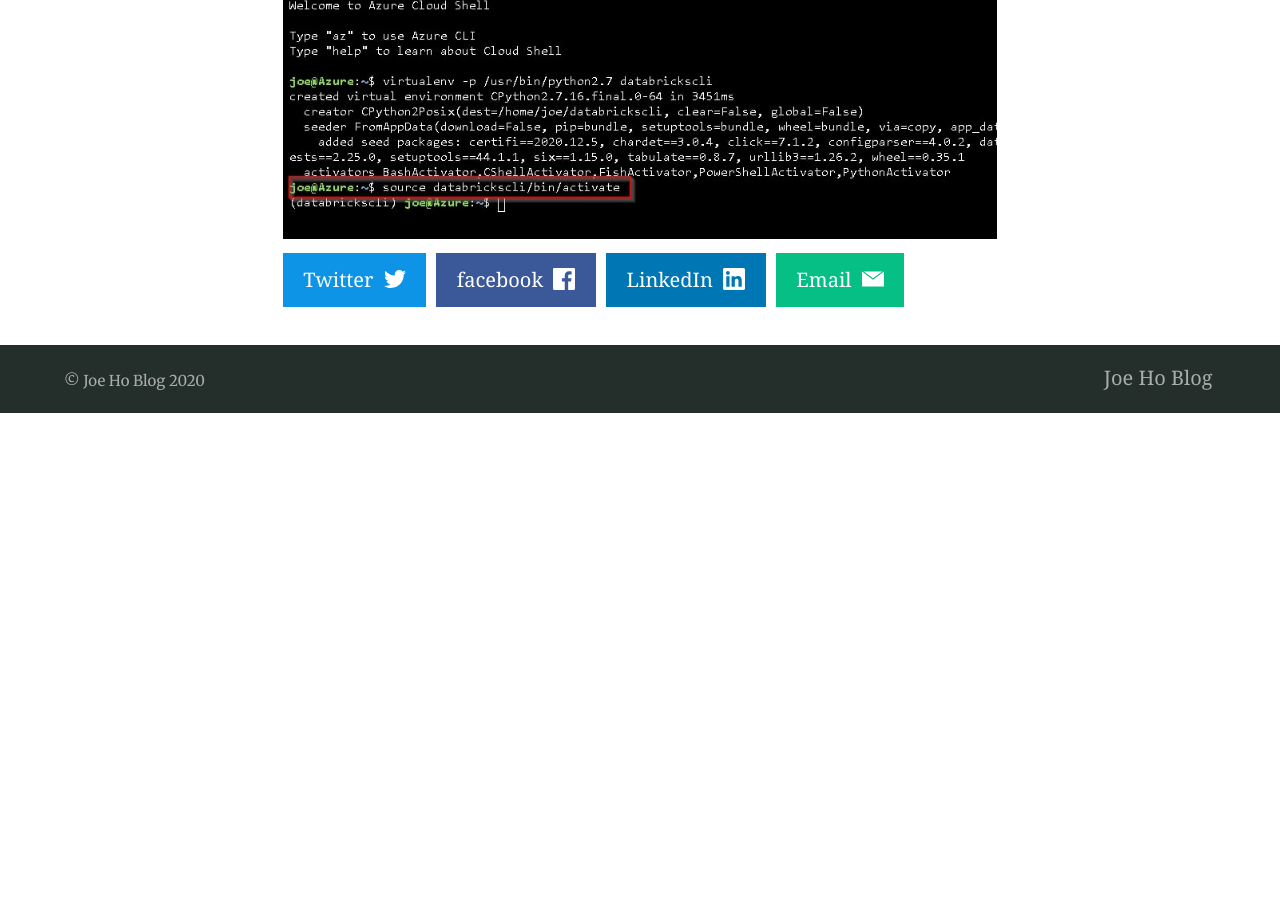
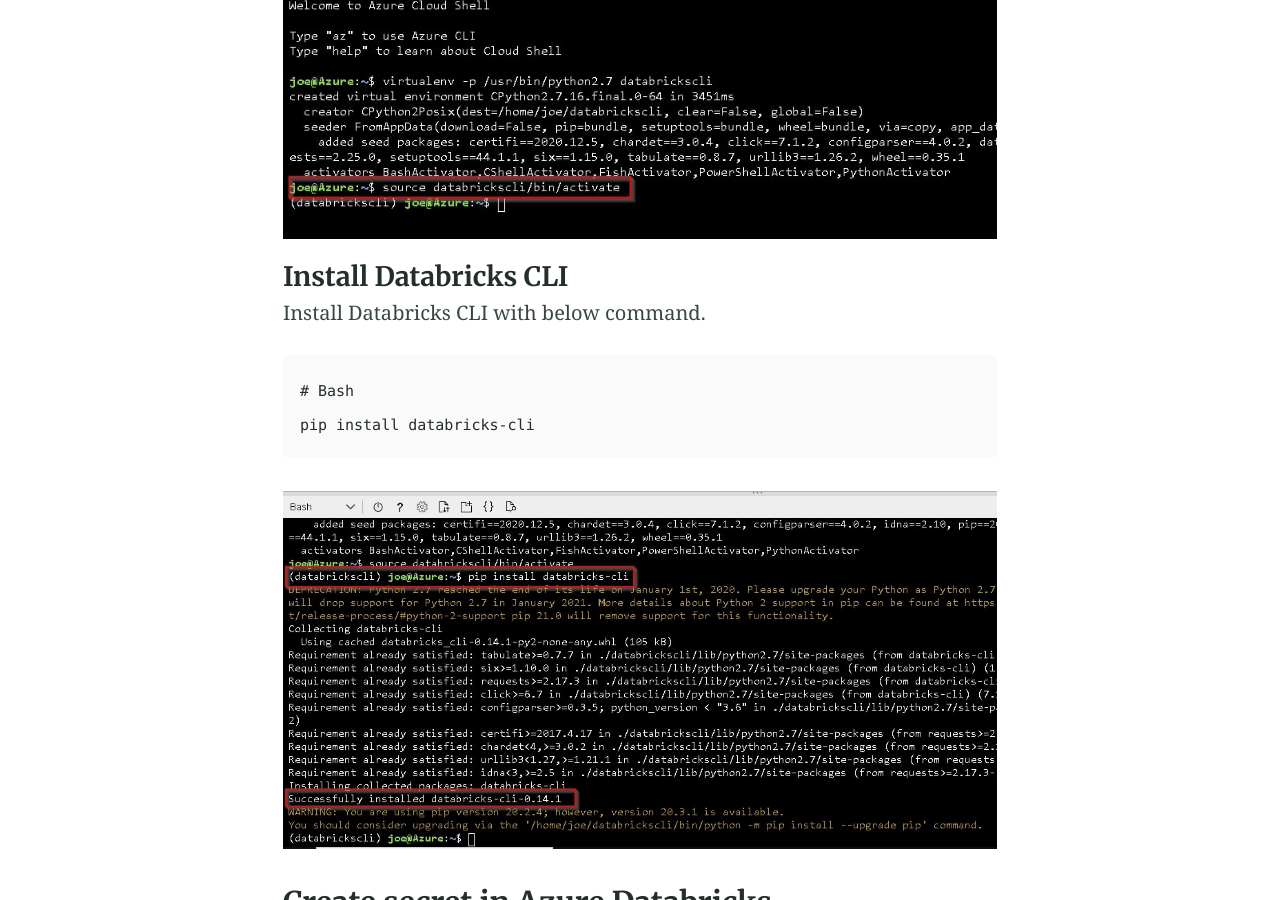
Before and after one commit to JoeHO888/JoeHo888.github.io, a Jekyll site: the page built from _posts/2020-12-19-How-To-Store-Secrets-In-Azure-Databricks.md, in a window 1280 px wide and 900 px high, scrolled down 2341 px. Built offline with Jekyll 4.4.1, drawn with Linux system fonts in a browser that asks for light colours; our own code applies the rules of GitHub Pages for plain Markdown files; comment, search, counter and statistics services are not loaded; before the commit the page ends 2754 px from its top, so only the background shows below that.

Commit message:
Test Publishing Databricks Secret Management Blog Post

````diff
--- a/_posts/2020-12-19-How-To-Store-Secrets-In-Azure-Databricks.md
+++ b/_posts/2020-12-19-How-To-Store-Secrets-In-Azure-Databricks.md
@@ -44,3 +44,15 @@
 ```
 
 {% include figure.html image="/images/2020-12-19-How-To-Store-Secrets-In-Azure-Databricks/activate-virtual-environment.jpg" %}
+
+#### Install Databricks CLI
+Install Databricks CLI with below command.
+
+```
+# Bash
+pip install databricks-cli
+```
+
+{% include figure.html image="/images/2020-12-19-How-To-Store-Secrets-In-Azure-Databricks/install-databricks-cli.jpg" %}
+
+### Create secret in Azure Databricks
````
